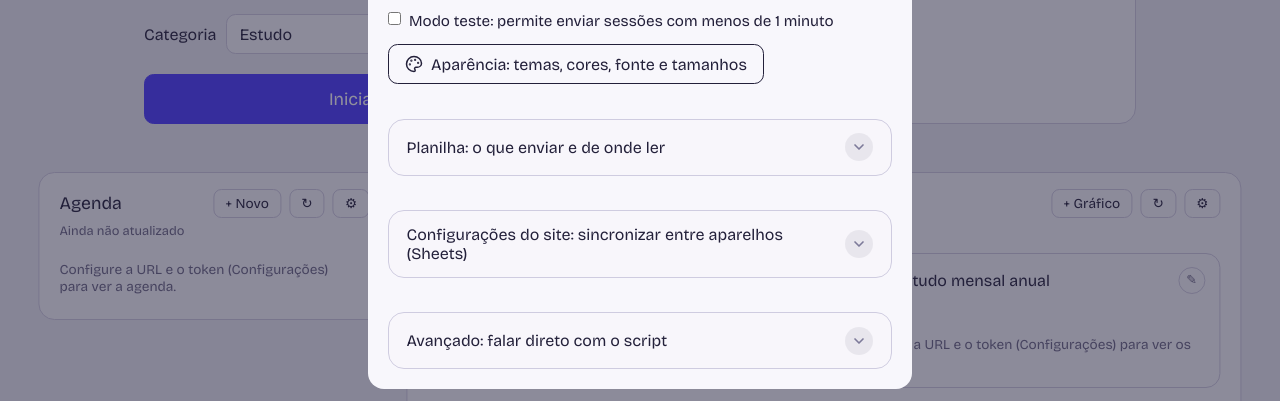
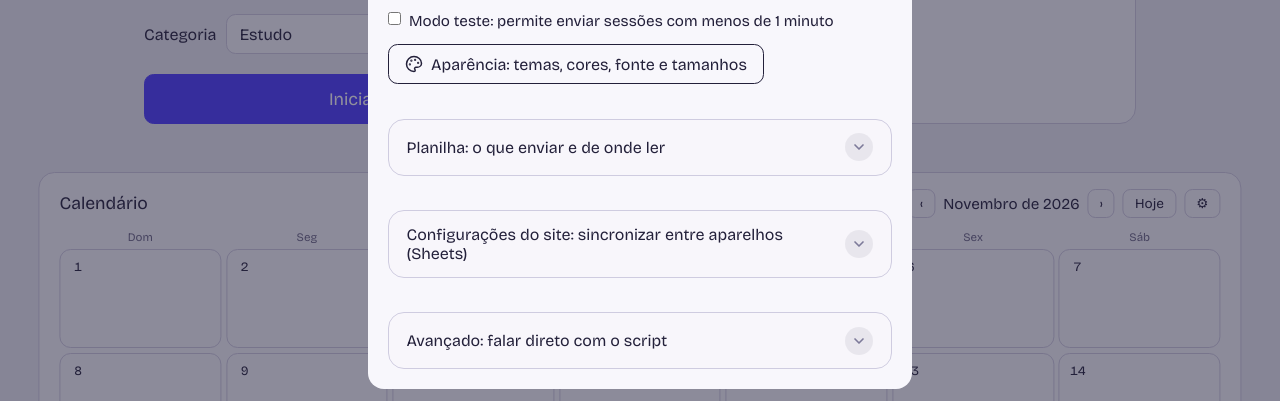
Before and after one commit to Pedrohss-hub/Pomodoro, a plain HTML site: page index.html in a window 1280 px wide. Shown: the part 371-772 px from the top of the page. Drawn offline with nearby package versions, Linux system fonts and the light colour scheme.

Commit message:
feat(calendario): container de calendário do mês com pop-up do dia, acima da Agenda

```diff
--- /dev/null
+++ b/css/calendario.css
@@ -0,0 +1,39 @@
+/* Calendário do mês (js/containers/calendario.js). O grid onde ele fica está em layout.css.
+   Em espaço estreito (celular ou coluna lateral) os itens viram pontinhos: a regra é pela largura do próprio quadro (container query). */
+  .cal-box { container-type: inline-size; opacity: .5; filter: saturate(.45); transition: opacity .35s ease, filter .35s ease; }
+  .cal-box:hover, .cal-box:focus-within, .cal-box.em-foco { opacity: 1; filter: none; }
+  .cal-box .box-topo { flex-wrap: wrap; gap: .4rem .75rem; margin-bottom: .75rem; }
+  .cal-mes { min-width: 8.5rem; text-align: center; font-size: .95rem; }
+  .cal-semana { display: grid; grid-template-columns: repeat(7, minmax(0, 1fr)); gap: .3rem; margin-bottom: .3rem; text-align: center; font-size: .72rem; font-weight: 600; color: var(--soft); }
+  .cal-grade { display: grid; grid-template-columns: repeat(7, minmax(0, 1fr)); gap: .3rem; }
+  .cal-dia { display: grid; grid-template-rows: auto 1fr; align-content: start; gap: .2rem; min-width: 0; min-height: 6.2rem; padding: .35rem; border: 1.5px solid var(--line); border-radius: calc(.7rem * var(--raio)); background: var(--card); color: var(--ink); font: inherit; text-align: left; cursor: pointer; }
+  .cal-dia:hover { border-color: var(--cor); }
+  .cal-dia:focus-visible { outline: 3px solid var(--cor); outline-offset: 2px; }
+  .cal-dia.fora { opacity: .45; }
+  .cal-num { justify-self: start; min-width: 1.5rem; padding: 0 .3rem; border-radius: 999px; text-align: center; font-size: .8rem; font-weight: 600; font-variant-numeric: tabular-nums; line-height: 1.5rem; }
+  .cal-dia.hoje { border-color: var(--cor); }
+  .cal-dia.hoje .cal-num { background: var(--cor); color: var(--sobre); }
+  .cal-itens { display: grid; gap: .15rem; align-content: start; min-width: 0; }
+  .cal-item { display: block; overflow: hidden; text-overflow: ellipsis; white-space: nowrap; padding: .05rem .35rem; border-left: 3px solid var(--cor); border-radius: .25rem; background: color-mix(in srgb, var(--cor) 10%, var(--card)); font-size: .72rem; line-height: 1.35; }
+  .cal-item small { margin-right: .3rem; color: var(--soft); font-size: .66rem; }
+  .cal-item.imp, .cal-d-item.imp { border-left-color: #C9A227; background: color-mix(in srgb, #C9A227 18%, var(--card)); }
+  .cal-item.feita, .cal-d-item.feita .cal-d-desc { text-decoration: line-through; }
+  .cal-item.feita { opacity: .5; }
+  .cal-mais { padding-left: .35rem; color: var(--soft); font-size: .7rem; font-weight: 600; }
+  .cal-pontos { display: none; flex-wrap: wrap; gap: .2rem; align-content: start; }
+  .cal-ponto { width: .5rem; height: .5rem; border-radius: 50%; background: var(--cor); }
+  .cal-ponto.imp { background: #C9A227; }
+  .cal-ponto.feita { opacity: .35; }
+  .cal-pontos small { color: var(--soft); font-size: .6rem; line-height: .5rem; }
+  @container (max-width: 40rem) {
+    .cal-dia { min-height: 3.4rem; padding: .25rem; }
+    .cal-itens { display: none; }
+    .cal-pontos { display: flex; }
+    .cal-mes { min-width: 0; flex: 1 1 100%; order: -1; }
+  }
+  /* pop-up do dia */
+  .cal-d-lista { display: grid; gap: .5rem; margin: 1rem 0 .5rem; max-height: 60vh; overflow: auto; }
+  .cal-d-item { padding: .5rem .7rem; border: 1.5px solid var(--line); border-left: 4px solid var(--cor); border-radius: calc(.7rem * var(--raio)); background: var(--card); }
+  .cal-d-item.feita { opacity: .6; }
+  .cal-d-desc { font-weight: 600; font-size: .95rem; overflow-wrap: anywhere; }
+  .cal-d-meta { display: flex; flex-wrap: wrap; gap: .2rem .6rem; margin-top: .15rem; color: var(--soft); font-size: .78rem; }
--- /dev/null
+++ b/js/containers/calendario.js
@@ -0,0 +1,147 @@
+/* Tipo de container "calendario": mostra o mês inteiro com os itens da Agenda em cada dia.
+   Não lê a planilha: pega os itens de quem os publica (ctx.consultar('agenda-itens'), ver agenda.js) e se refaz sozinho quando a agenda
+   chega ou muda (evento 'agenda-atualizada'). É só para olhar: para criar, editar ou concluir um item use a Agenda.
+   O que aparece:
+     - cada dia mostra os itens (hora + descrição); em espaço estreito (celular, coluna lateral) mostra só pontinhos, um por item
+     - hoje fica marcado; dias do mês anterior/seguinte aparecem apagados
+     - itens concluídos aparecem apagados e riscados (dá para esconder no ⚙)
+     - itens da categoria em destaque (padrão "Imp", a mesma marca dos gráficos) ficam dourados
+     - clicar num dia abre um pop-up com os itens dele; ‹ › trocam de mês e "Hoje" volta ao mês de agora
+   Configuração (em js/paginas.js ou no ⚙ do quadro): { titulo, concluidas, inicio, destaque, maximo }
+     concluidas  true = mostra também os concluídos, riscados (padrão); false = esconde
+     inicio      0 = a semana começa no domingo (padrão); 1 = na segunda
+     destaque    categoria em destaque ("" = nenhuma); maximo = quantos itens cabem por dia antes do "+N" (padrão 3)
+   Carregue depois de containers.js; estilos em css/calendario.css. Não grava nada. */
+Containers.registrar('calendario', ctx => {
+  const PADRAO = { titulo: 'Calendário', concluidas: true, inicio: 0, destaque: 'Imp', maximo: 3 };
+  const c = () => Object.assign({}, PADRAO, ctx.def());              // configuração de agora (padrão + o que você mudou)
+  const h = Util.h;
+  const MESES = new Intl.DateTimeFormat('pt-BR', { month: 'long', year: 'numeric' });
+  const DIA_LONGO = new Intl.DateTimeFormat('pt-BR', { weekday: 'long', day: 'numeric', month: 'long', year: 'numeric' });
+  const DIA_CURTO = new Intl.DateTimeFormat('pt-BR', { day: 'numeric', month: 'long' });
+  const SEMANA = ['Dom', 'Seg', 'Ter', 'Qua', 'Qui', 'Sex', 'Sáb'];
+  const maiuscula = s => s.charAt(0).toUpperCase() + s.slice(1);
+  const chave = (a, m, d) => a + '-' + m + '-' + d;
+  const hoje = () => { const t = new Date(); return [t.getFullYear(), t.getMonth(), t.getDate()]; };
+  let vis = hoje().slice(0, 2);                                       // mês em tela: [ano, mês 0-11]
+  let diaHoje = chave(...hoje());
+
+  /* ---------- HTML do container (só texto fixo: nada digitado por você entra aqui) ---------- */
+  const raiz = h('section', 'box cal-box');
+  raiz.innerHTML = `
+    <div class="box-topo"><h2 class="cal-titulo"></h2>
+      <div class="acoes-topo">
+        <button type="button" class="mini cal-ant" title="Mês anterior" aria-label="Mês anterior">‹</button>
+        <strong class="cal-mes" aria-live="polite"></strong>
+        <button type="button" class="mini cal-prox" title="Próximo mês" aria-label="Próximo mês">›</button>
+        <button type="button" class="mini cal-hoje" title="Voltar para o mês de hoje">Hoje</button>
+        <button type="button" class="mini cal-engrenagem" title="Configurar o calendário" aria-label="Configurar o calendário">⚙</button></div>
+    </div>
+    <div class="cal-semana" aria-hidden="true"></div>
+    <div class="cal-grade"></div>`;
+  const q = s => raiz.querySelector(s);
+  const grade = q('.cal-grade');
+
+  const dlg = Util.dialogo('dlg-cal', `
+    <div class="dlg-corpo">
+      <div class="dlg-topo"><h2 class="cal-d-titulo"></h2><button type="button" class="fechar">Fechar</button></div>
+      <div class="cal-d-lista"></div>
+      <p class="dica">Para criar, editar ou concluir itens, use a Agenda.</p>
+    </div>`);
+  const qd = s => dlg.querySelector(s);
+
+  /* ---------- os itens da agenda, agrupados por dia ---------- */
+  function porDia() {
+    const mapa = new Map();
+    ctx.consultar('agenda-itens').forEach(x => {
+      if (!c().concluidas && x.feita) return;
+      const k = chave(...x.t); if (!mapa.has(k)) mapa.set(k, []); mapa.get(k).push(x);
+    });
+    mapa.forEach(l => l.sort((a, b) => (a.hora || '99:99').localeCompare(b.hora || '99:99')));      // dentro do dia: por hora; sem hora vai para o fim
+    return mapa;
+  }
+  const ehDestaque = x => !!c().destaque && x.cat.toLowerCase() === c().destaque.trim().toLowerCase();
+  const classeItem = x => (x.feita ? ' feita' : '') + (ehDestaque(x) ? ' imp' : '');
+
+  /* ---------- desenhar o mês ---------- */
+  function render() {
+    q('.cal-titulo').textContent = c().titulo;
+    q('.cal-mes').textContent = maiuscula(MESES.format(new Date(vis[0], vis[1], 1)));
+    const ini = c().inicio === 1 ? 1 : 0;
+    q('.cal-semana').replaceChildren(...Array.from({ length: 7 }, (_, i) => h('span', null, SEMANA[(i + ini) % 7])));
+    const primeiro = new Date(vis[0], vis[1], 1), desloc = (primeiro.getDay() - ini + 7) % 7;
+    const dias = new Date(vis[0], vis[1] + 1, 0).getDate(), semanas = Math.ceil((desloc + dias) / 7);
+    const mapa = porDia(), max = Math.max(1, Math.round(Number(c().maximo)) || 3);
+    const cels = [];
+    for (let i = 0; i < semanas * 7; i++) {
+      const d = new Date(vis[0], vis[1], 1 - desloc + i), k = chave(d.getFullYear(), d.getMonth(), d.getDate()), itens = mapa.get(k) || [];
+      const b = h('button', 'cal-dia' + (d.getMonth() !== vis[1] ? ' fora' : '') + (k === diaHoje ? ' hoje' : '') + (itens.length ? ' tem' : ''));
+      b.type = 'button'; b.dataset.dia = d.getFullYear() + '-' + d.getMonth() + '-' + d.getDate();
+      b.setAttribute('aria-label', DIA_CURTO.format(d) + (itens.length ? ', ' + (itens.length === 1 ? '1 item' : itens.length + ' itens') : ', sem itens'));
+      b.append(h('span', 'cal-num', String(d.getDate())));
+      const lista = h('span', 'cal-itens'), pontos = h('span', 'cal-pontos');
+      itens.slice(0, max).forEach(x => {
+        const it = h('span', 'cal-item' + classeItem(x)); it.title = x.desc;
+        if (x.hora) it.append(h('small', null, x.hora));
+        it.append(document.createTextNode(x.desc)); lista.append(it);
+      });
+      if (itens.length > max) lista.append(h('span', 'cal-mais', '+' + (itens.length - max)));
+      itens.slice(0, 6).forEach(x => pontos.append(h('i', 'cal-ponto' + classeItem(x))));
+      if (itens.length > 6) pontos.append(h('small', null, '+'));
+      b.append(lista, pontos); cels.push(b);
+    }
+    grade.style.setProperty('--cal-linhas', String(semanas));
+    grade.replaceChildren(...cels);
+  }
+
+  /* ---------- o pop-up do dia ---------- */
+  function abrirDia(a, m, d) {
+    qd('.cal-d-titulo').textContent = maiuscula(DIA_LONGO.format(new Date(a, m, d)));
+    const itens = porDia().get(chave(a, m, d)) || [];
+    qd('.cal-d-lista').replaceChildren(...(itens.length ? itens.map(x => {
+      const li = h('div', 'cal-d-item' + classeItem(x));
+      const corpo = h('div'), meta = h('div', 'cal-d-meta');
+      meta.append(h('span', null, x.hora || 'Dia todo'));
+      if (x.cat) meta.append(h('span', 'ag-tag', x.cat));
+      if (x.feita) meta.append(h('span', null, '✓ concluído'));
+      corpo.append(h('div', 'cal-d-desc', x.desc), meta); li.append(corpo); return li;
+    }) : [h('p', 'ag-msg', 'Nada marcado neste dia.')]));
+    dlg.showModal();
+  }
+  grade.addEventListener('click', ev => {
+    const b = ev.target.closest('.cal-dia'); if (!b) return;
+    const [a, m, d] = b.dataset.dia.split('-').map(Number); abrirDia(a, m, d);
+  });
+
+  /* ---------- navegação ---------- */
+  const mover = n => { const d = new Date(vis[0], vis[1] + n, 1); vis = [d.getFullYear(), d.getMonth()]; render(); };
+  q('.cal-ant').onclick = () => mover(-1);
+  q('.cal-prox').onclick = () => mover(1);
+  q('.cal-hoje').onclick = () => { vis = hoje().slice(0, 2); render(); };
+
+  /* ---------- configuração: o ⚙ abre o painel padrão ao lado ---------- */
+  const CAMPOS = [
+    { chave: 'titulo', rotulo: 'Título', tipo: 'texto' },
+    { chave: 'inicio', rotulo: 'A semana começa na', tipo: 'selecao', numero: true, opcoes: [[0, 'Domingo'], [1, 'Segunda']] },
+    { chave: 'concluidas', rotulo: 'Mostrar também os itens concluídos (riscados)', tipo: 'caixa' },
+    { chave: 'destaque', rotulo: 'Categoria em destaque', tipo: 'texto', dica: 'Os itens dessa categoria ficam dourados (como nos gráficos). Deixe vazio para não destacar.' },
+    { chave: 'maximo', rotulo: 'Itens por dia antes do "+N"', tipo: 'numero', min: 1, max: 8 }
+  ];
+  q('.cal-engrenagem').onclick = () => Painel.abrir({
+    id: 'cfg:' + ctx.id, titulo: c().titulo, subtitulo: 'Calendário · as mudanças valem na hora', alvo: raiz, campos: CAMPOS, valores: c,
+    aoMudar(chaveCampo, valor) { ctx.ajustar({ [chaveCampo]: valor }); render(); Painel.titulo(c().titulo); }
+  });
+
+  document.addEventListener('agenda-atualizada', render);             // a agenda chegou ou mudou (inclusive concluir/desmarcar)
+  setInterval(() => { const k = chave(...hoje()); if (k !== diaHoje) { diaHoje = k; render(); } }, 60000);   // virou o dia: muda a marca de hoje
+
+  return {
+    raiz,
+    iniciar() {
+      render();
+      if ('IntersectionObserver' in window) new IntersectionObserver(([en]) => raiz.classList.toggle('em-foco', en.isIntersecting), { rootMargin: '0px 0px -45% 0px' }).observe(raiz);
+      else raiz.classList.add('em-foco');
+    },
+    aparecer() { render(); }
+  };
+});
--- a/js/paginas.js
+++ b/js/paginas.js
@@ -5,10 +5,12 @@ const PAGINAS = [
   { id: 'pomodoro', titulo: 'Pomodoro', fixa: 'pg-pomo', entre: 1,
     layouts: [
       { id: 'topo', tipo: 'coluna', largura: 'normal' },                  // o timer e as Sessões, na largura do site
+      { id: 'calendario', tipo: 'coluna', largura: 'ampla' },             // o calendário do mês, acima da Agenda
       { id: 'principal', tipo: 'lateral', espaco: 1, largura: 'ampla' }   // Agenda e Gráficos, em tela larga
     ],
     containers: [
       { id: 'pomodoro-fixo', tipo: 'fixo', layout: 'topo', ordem: 1, titulo: 'Timer e Sessões', alvo: '#pg-pomo > .grade' },
+      { id: 'calendario', tipo: 'calendario', layout: 'calendario', ordem: 1, titulo: 'Calendário' },   // usa os itens da Agenda (não lê a planilha)
       { id: 'agenda', tipo: 'agenda', layout: 'principal', ordem: 1, titulo: 'Agenda', aba: 'Agenda', intervalo: 'A3:G', vermelho: 7, amarelo: 30, concluidas: false },
       { id: 'graficos', tipo: 'graficos', layout: 'principal', ordem: 2, titulo: 'Gráficos de estudo', graficos: null }   // null = lista padrão (editável no ⚙ do quadro)
     ] },
--- a/sw.js
+++ b/sw.js
@@ -1,6 +1,6 @@
 /* Service worker do Painel de Estudos
    Para forçar a atualização do app em todos os aparelhos, mude o número da VERSAO. */
-const VERSAO = 'v14';
+const VERSAO = 'v15';
 const CACHE = 'painel-estudos-' + VERSAO;
 
 const ARQUIVOS = [
@@ -15,6 +15,7 @@ const ARQUIVOS = [
   './css/graficos.css?v=5',
   './css/layout.css?v=6',
   './css/agenda.css?v=6',
+  './css/calendario.css?v=1',
   './css/aparencia.css?v=2',
   './js/tema.js?v=2',
   './js/core/sheets.js?v=2',
@@ -32,7 +33,8 @@ const ARQUIVOS = [
   './js/core/editor-layout.js?v=5',
   './js/containers/fixo.js?v=1',
   './js/containers/agenda.js?v=5',
-  './js/paginas.js?v=7',
+  './js/containers/calendario.js?v=1',
+  './js/paginas.js?v=8',
   './js/sincronia.js?v=1',
   './js/aparencia.js?v=2'
 ];
```
Also changed, not shown: index.html (+3 -1 lines).
